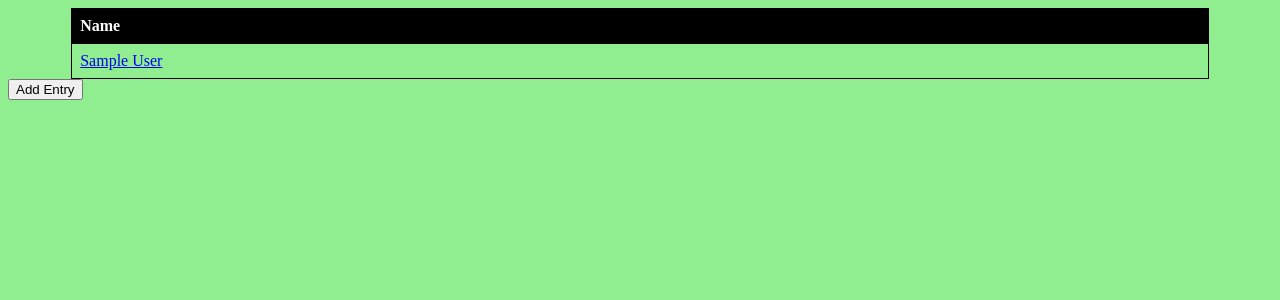
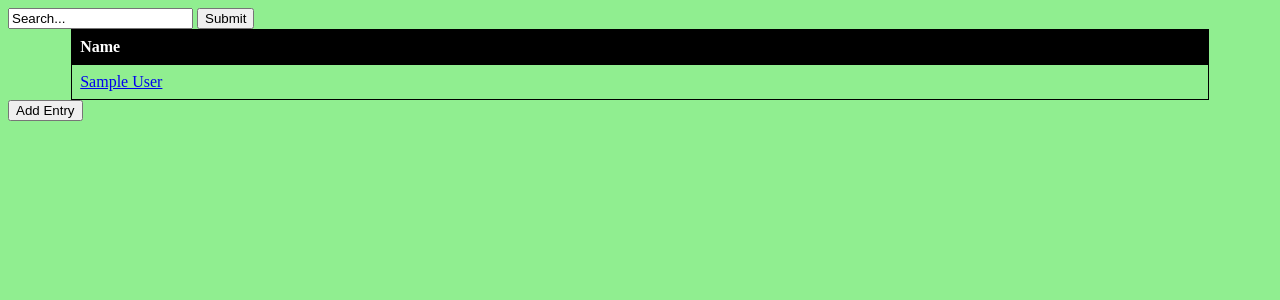
Before and after one commit to DigitalCrafts-September-2016-Cohort/GetCohort, a Flask app: template templates/all_students.html in a window 1280 px wide. Shown: the top 300 px of the page. Run offline with Flask 2, Linux system fonts and the light colour scheme; the template is opened without the code that fills it: most values are stand-ins (such as "Sample title", 1, 10 or a date in 2020).

Commit message:
Add search bar on all_students.

```diff
--- a/server.py
+++ b/server.py
@@ -157,6 +157,16 @@ def submit_login():
     else:
         return redirect('/login')
 
+@app.route("/search_user", methods=["POST"])
+def search_user():
+    name = request.form.get('search_bar')
+    query = db.query("select id from users where (first_name = $1 or last_name = $1)", name)
+    result_list = query.namedresult()
+    if len(result_list) > 0:
+        return redirect('/student_profile/%d' % result_list[0])
+    else:
+        return redirect('/')
+
 
 if __name__ == "__main__":
     app.run(debug=True)
--- a/templates/all_students.html
+++ b/templates/all_students.html
@@ -1,9 +1,17 @@
 <!DOCTYPE html>
 
 {% extends "layout.html" %}
-
+<form action="/search_user" method="POST">
+  <input type="text" name="search_bar" value="Search...">
+  <button type="submit" name="search_submit">Submit</button>
+</form>
 
 {% block body %}
+<form action="/search_user" method="POST">
+  <input type="text" name="search_bar" value="Search...">
+  <button type="submit" name="search_submit">Submit</button>
+</form>
+
 <table>
   <tr>
     <th>
--- a/templates/index.html
+++ b/templates/index.html
@@ -2,6 +2,10 @@
 
 {% extends "layout.html" %}
 
+<form action="/search_user" method="POST">
+  <input type="text" name="search_bar" value="Search...">
+  <button type="submit" name="search_submit">Submit</button>
+</form>
 
 {% block body %}
 <table>
```
